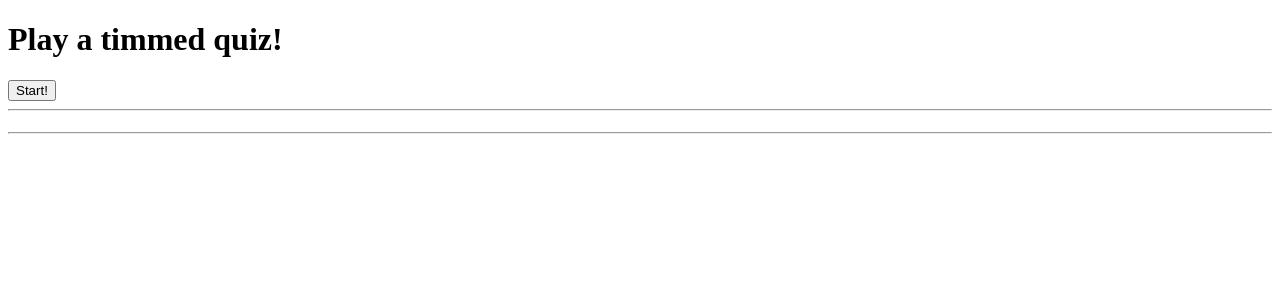
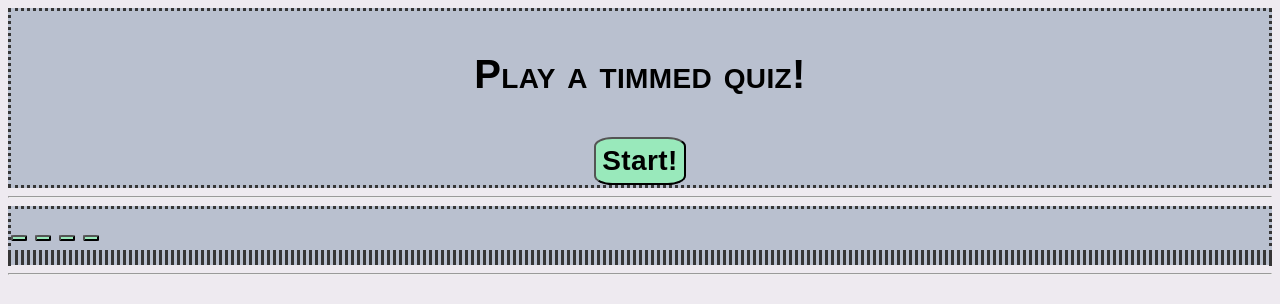
Before and after one commit to cpastorelli/timed-quiz, a plain HTML site: page index.html in a window 1280 px wide. Drawn offline with Linux system fonts and the light colour scheme.

Commit message:
added buttons to index file, began styling of css sections and buttons

```diff
--- a/assets/css/style.css
+++ b/assets/css/style.css
@@ -0,0 +1,51 @@
+/* The default settings for the entire document */
+* {
+    font: normal normal 100%/1.5 sans-serif; /*settings for font*/
+    letter-spacing:.03vw;
+    box-sizing: border-box;
+    background-color: rgb(238, 234, 240);
+
+}
+
+body section {
+
+    text-align: center;
+
+    font-size: 3.4vh;
+
+    background-color:rgb(185, 192, 207)
+}
+
+header h1 {
+
+    font-size: 5vh;
+
+    font-weight: bold;
+
+    font-variant: small-caps;
+
+    background-color: inherit;
+}
+
+.boxes {
+    border: medium dotted rgb(54, 54, 54);
+}
+
+.quiz-container,
+.timer-container {
+
+    display:flex;
+    flex-flow: row nowrap;
+
+}
+
+button {
+
+    background-color:rgb(153, 233, 187);
+
+    border-radius: 20%;
+
+    font-size: 3.5vh;
+
+    font-weight: bolder;
+}
--- a/index.html
+++ b/index.html
@@ -11,34 +11,47 @@
     </head>
 
     <body>
-        <header>
-            <h1>Play a timmed quiz!</h1>
-            <button class="startQuiz">Start!</button>
+        <header >
+
+            <section class="boxes">
+
+                <h1>Play a timmed quiz!</h1>
+
+                <button class="startQuiz">Start!</button>
+            </section>
+
         </header>
 
         <hr />
 
         <main>
-            <section id="main-quiz" class="containers">
+            <section class="quiz-container boxes">
 
-                <section class="questions">
+                <section class="question-container">
 
-                    <h3 class="question-prompt"></h3>
+                    <h3 id="question-prompt"></h3>
                 </section>
 
-                <section class="containers">
+                <section class="answer-container">
 
-                    <h4 class="suggested-answers"></h4>
+                    <button class="suggested-answer" id="option1"></button>
+
+                    <button class="suggested-answer" id="option2"></button>
+
+                    <button class="suggested-answer" id="option3"></button>
+
+                    <button class="suggested-answer" id="option4"></button>
                 </section>
 
             </section>
 
-            <section id="timer-status" class="timer">
-                <section id="timer" class="timer">
+            <section class="timer-container boxes">
+
+                <section class="timer">
 
                 </section>
 
-                <section id="penalty">
+                <section class="penalty-visual">
 
 
                 </section>
@@ -49,7 +62,7 @@
                 </section>
             </section>
 
-            <section id="section3" class="gameOver">
+            <section class="gameOver boxes">
 
 
             </section>
```
Also changed, not shown: assets/js/script.js (added).
